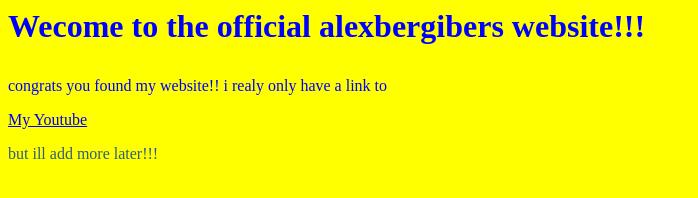
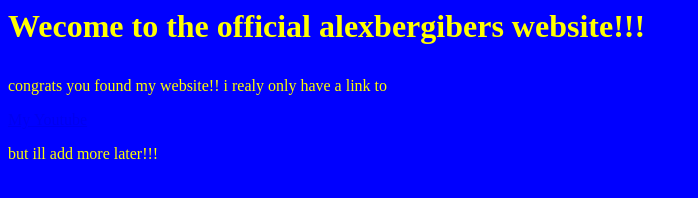
Before and after one commit to alexbergibers/alexbergibers-main-page, a plain HTML site: page index.html in a window 1280 px wide. Shown: the whole page, without its empty margins (0-698 px from the left). Drawn offline with Linux system fonts and the light colour scheme.

Commit message:
Update index.html
changed from blue on yellow to yellow on blue color scheme.

```diff
--- a/index.html
+++ b/index.html
@@ -3,10 +3,10 @@
 <head>
 <title>alexbergibers</title>
 </head>
-  <body style="background-color:yellow;">
-  <h1><p style="color:blue;"> Wecome to the official alexbergibers website!!!</h1>
-<text><p3 style="color:blue;">congrats you found my website!! i realy only have a link to</p></text>
+  <body style="background-color:blue;">
+  <h1><p style="color:yellow;"> Wecome to the official alexbergibers website!!!</h1>
+<text><p3 style="color:yellow;">congrats you found my website!! i realy only have a link to</p></text>
 <a href="https://www.youtube.com/@alexbergibers9161/featured">My Youtube</a>
-<text><p style="color:#305d7c;">but ill add more later!!!</p></text>
+<text><p style="color:yellow;">but ill add more later!!!</p></text>
 </body>
 </html>
```
